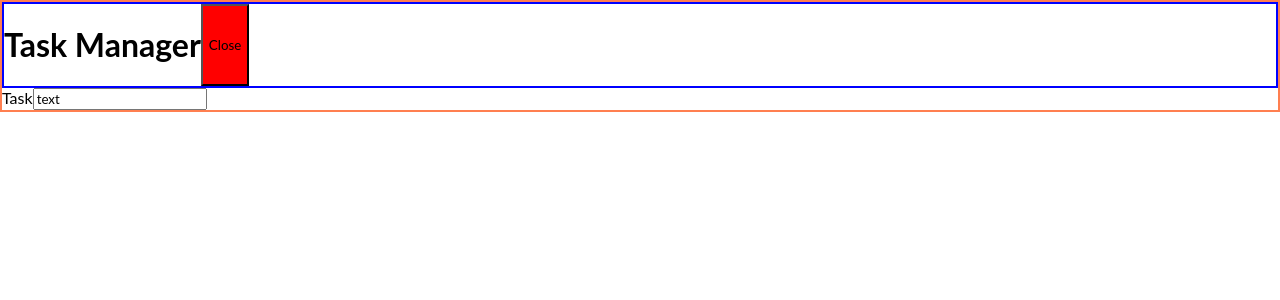
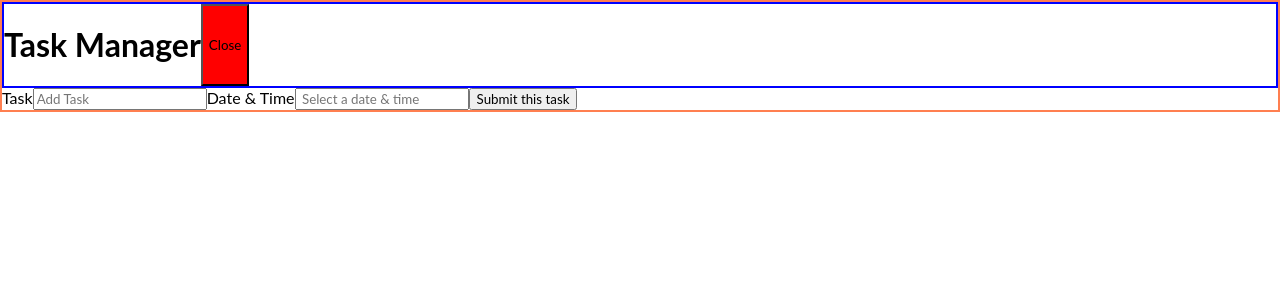
Before and after one commit to H-Bo214/task-manager, a React (Create React App) app: page / in a window 1280 px wide. Both pictures are taken after a click on the button "Add Task". Shown: the top 300 px of the page. Built offline with nearby package versions, Linux system fonts and the light colour scheme.

Commit message:
install react date-picker package, update date/time format, create startDate hook for date/time

```diff
--- a/package.json
+++ b/package.json
@@ -5,6 +5,7 @@
   "dependencies": {
     "@testing-library/user-event": "^12.8.3",
     "react": "^17.0.2",
+    "react-datepicker": "^4.1.1",
     "react-dom": "^17.0.2",
     "react-router-dom": "^5.2.0",
     "react-scripts": "4.0.3",
--- a/src/components/Button/Button.js
+++ b/src/components/Button/Button.js
@@ -1,20 +1,20 @@
 import PropTypes from 'prop-types'
 
-const Button = ( { color, text, onClick } ) => {
+const Button = ( { color, btnText, onClick } ) => {
   return (
     <button
       style= {{backgroundColor: color}}
       onClick={onClick}
       className='btn'
     >
-      {text}
+      {btnText}
     </button>
   )
 }
 
 Button.prototypes = {
   color: PropTypes.string,
-  text: PropTypes.string,
+  btnText: PropTypes.string,
   onClick: PropTypes.func,
 }
 
--- a/src/components/Form/Form.js
+++ b/src/components/Form/Form.js
@@ -1,13 +1,43 @@
+import { useState } from 'react'
+import Button from '../Button/Button'
+import DatePicker from "react-datepicker"
+import "react-datepicker/dist/react-datepicker.css"
+
 const Form = () => {
+  const [text, setText] = useState('')
+  const [startDate, setStartDate] = useState(null)
+
+  const onSubmit = (e) => {
+    e.preventDefault()
+    console.log('I was submitted.')
+    setStartDate(null)
+    setText('')
+  }
+
   return (
-    <form>
+    <form >
       <label>Task</label>
       <input
         type='text'
         placeholder="Add Task"
-        value ='text'
-        // onChange={}
+        value ={text}
+        onChange={(e) => setText(e.target.value)}
       />
+      <label>Date & Time</label>
+      <DatePicker
+
+      selected={startDate}
+      onChange={(date) => setStartDate(date)}
+      shouldCloseOnSelect={false}
+      showTimeSelect
+      dateFormat="MMMM d, yyyy, h:mm aa"
+      placeholderText=" Select a date & time"
+    />
+      <Button
+        btnText='Submit this task'
+        onClick={onSubmit}
+      />
+
     </form>
   )
 }
--- a/src/components/Header/Header.js
+++ b/src/components/Header/Header.js
@@ -8,7 +8,7 @@ const Header = ( { title, displayAddTask, showForm } ) => {
       <h1>{title}</h1>
       <Button
         color={displayAddTask ? 'red' : 'green'}
-        text={displayAddTask ? 'Close' : 'Add Task'}
+        btnText={displayAddTask ? 'Close' : 'Add Task'}
         onClick= {showForm}
       />
     </header>
@@ -17,6 +17,8 @@ const Header = ( { title, displayAddTask, showForm } ) => {
 
 Header.propTypes = {
   title: PropTypes.string,
+  displayAddTask: PropTypes.bool,
+  showForm: PropTypes.func,
 }
 
 export default Header;
```
Also changed, not shown: src/components/App/App.js (+6 -6 lines), 1 other file (tests, documents, lock files or other folders).
